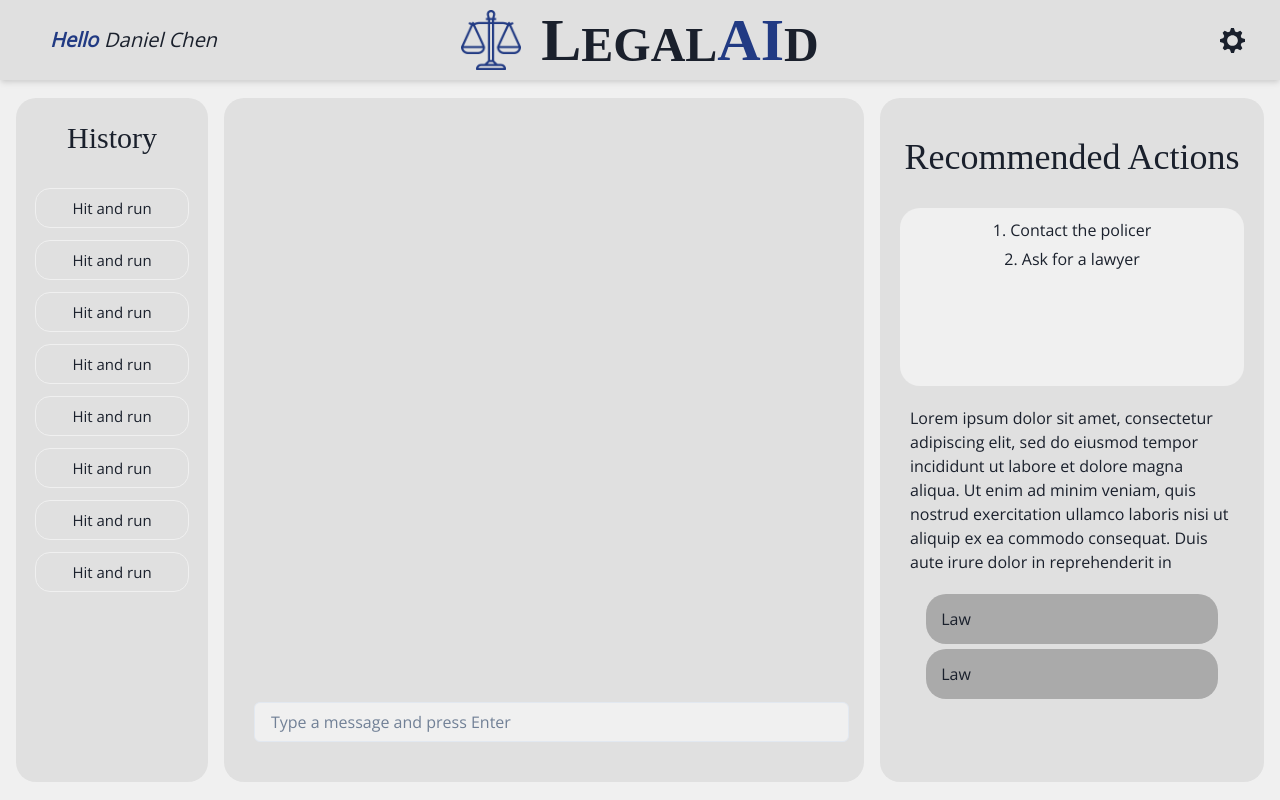
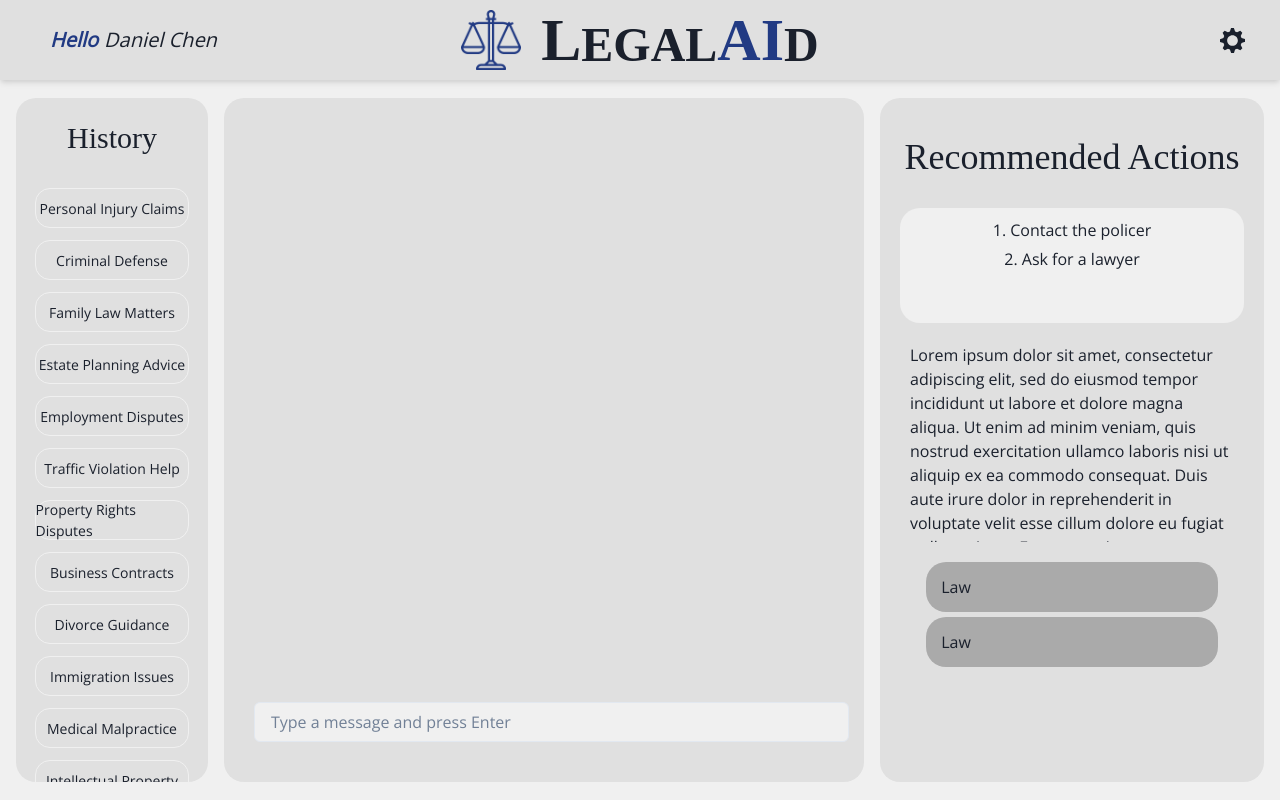
Before and after one commit to Chaitanya-Chaurasia/LegalAid, a React (Vite) app in the folder frontend/: page / in a window 1280 px wide. Built offline with nearby package versions, Linux system fonts and the light colour scheme; a web font is replaced by a local one.

Commit message:
mock stories, edited flex actions

```diff
--- a/frontend/src/mainComponents/Actions.jsx
+++ b/frontend/src/mainComponents/Actions.jsx
@@ -12,11 +12,11 @@ function Actions(){
                     <Text>2. Ask for a lawyer</Text>
 
             </Flex>
-            <Flex flex={1} alignItems={'center'} flexDirection={'column'} overflowY={'scroll'} p={'10px'} gap={'5px'}>
+            <Flex flex={2} alignItems={'center'} flexDirection={'column'} overflowY={'scroll'} p={'10px'} gap={'5px'}>
                     <Text>Lorem ipsum dolor sit amet, consectetur adipiscing elit, sed do eiusmod tempor incididunt ut labore et dolore magna aliqua. Ut enim ad minim veniam, quis nostrud exercitation ullamco laboris nisi ut aliquip ex ea commodo consequat. Duis aute irure dolor in reprehenderit in voluptate velit esse cillum dolore eu fugiat nulla pariatur. Excepteur sint occaecat cupidatat non proident, sunt in culpa qui officia deserunt mollit anim id est laborum.</Text>
 
             </Flex>
-            <Flex flex={1} alignItems={'center'} flexDirection={'column'} overflowY={'scroll'} p={'10px'} gap={'5px'}>
+            <Flex flex={2} alignItems={'center'} flexDirection={'column'} overflowY={'scroll'} p={'10px'} gap={'5px'}>
                     <Law/>
                     <Law/>
             </Flex>
--- a/frontend/src/mainComponents/History.jsx
+++ b/frontend/src/mainComponents/History.jsx
@@ -8,14 +8,21 @@ function History() {
         <Heading size='lg' fontWeight={'medium'}>History</Heading>
       </Center>
       <Flex flex={1}  alignItems={'center'} flexDirection={'column'} overflowY={'scroll'} p={'10px'} maxHeight={'calc(100% - 80px)'} gap={'12px'}>
-        <Story/>
-        <Story/>
-        <Story/>
-        <Story/>
-        <Story/>
-        <Story/>
-        <Story/>
-        <Story/>
+        <Story st="Personal Injury Claims"/>
+        <Story st="Criminal Defense"/>
+        <Story st="Family Law Matters"/>
+        <Story st="Estate Planning Advice"/>
+        <Story st="Employment Disputes"/>
+        <Story st="Traffic Violation Help"/>
+        <Story st="Property Rights Disputes"/>
+        <Story st="Business Contracts"/>
+        <Story st="Divorce Guidance"/>
+        <Story st="Immigration Issues"/>
+        <Story st="Medical Malpractice"/>
+        <Story st="Intellectual Property"/>
+        <Story st="Environmental Lawsuits"/>
+        <Story st="Consumer Rights"/>
+        <Story st="Bankruptcy Solutions"/>
       </Flex>
     </Flex>
   );
--- a/frontend/src/mainComponents/Story.jsx
+++ b/frontend/src/mainComponents/Story.jsx
@@ -1,6 +1,7 @@
 import  { Flex, Text }  from "@chakra-ui/react";
 
-function Story(){
+function Story(props){
+    const st=props.st;
     return(
         <Flex width={'90%'} minHeight={'40px'}
         backgroundColor={'#E0E0E0'}
@@ -9,7 +10,7 @@ function Story(){
         justifyContent={'center'}
         border={'1px' + ' solid ' + '#F0F0F0'}
         _hover={{backgroundColor: '#F0F0F0'}}>
-            <Text fontSize={'15px'}>Hit and run</Text>
+            <Text fontSize={'14px'}>{st}</Text>
         </Flex>
     );
 }
```
